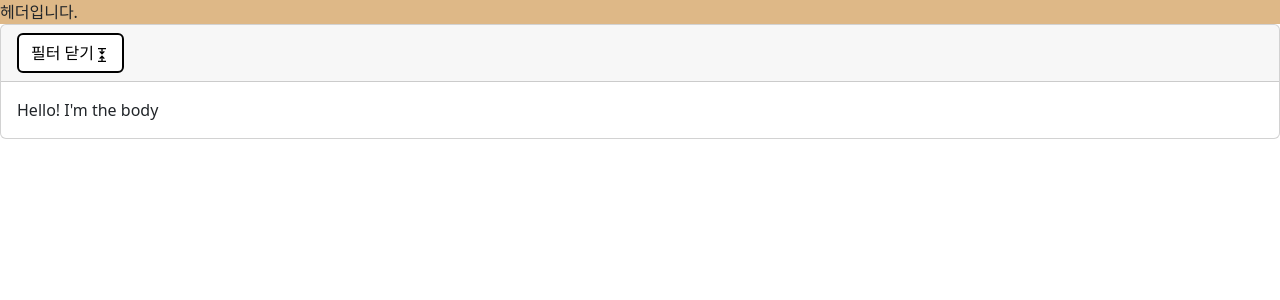
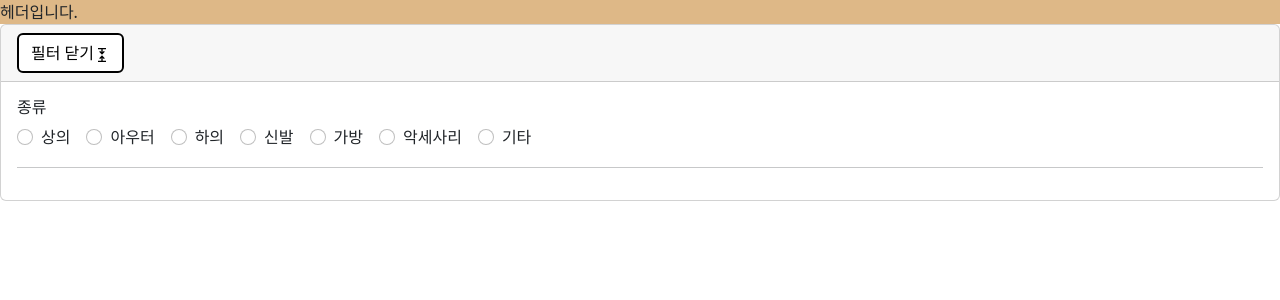
Before and after one commit to ClothPick/ClothPick-Team-Project-Web, a React (Create React App) app: page / in a window 1280 px wide. Shown: the top 300 px of the page. Built offline with nearby package versions, Linux system fonts and the light colour scheme.

Commit message:
[내 옷장] Filter 기능 내용
Filter 안의 내용 옷 `종류`를 추가하였습니다.

```diff
--- a/src/Component/Closet/ClosetFilter.jsx
+++ b/src/Component/Closet/ClosetFilter.jsx
@@ -1,8 +1,8 @@
-import React, {useState} from "react";
+import React, { useState } from "react";
 import 'bootstrap/dist/css/bootstrap.min.css';
 import Button from 'react-bootstrap/Button';
-// import { CgArrowsShrinkV } from 'react-icons/cg';
 import { CgArrowsMergeAltV } from 'react-icons/cg';
+import Form from 'react-bootstrap/Form';
 
 import Accordion from 'react-bootstrap/Accordion';
 import { useAccordionButton } from 'react-bootstrap/AccordionButton';
@@ -12,7 +12,7 @@ import Card from 'react-bootstrap/Card';
 function CustomToggle({ children, eventKey }) {
 
   const decoratedOnClick = useAccordionButton(eventKey, () =>
-    console.log('totally custom!'),
+    console.log('필터 클릭'),
   );
 
   const [textColor, setTextColor] = useState('black')
@@ -47,7 +47,7 @@ function CustomToggle({ children, eventKey }) {
       }
       }
     >
-      <span style={{color:textColor}}>{contents}<CgArrowsMergeAltV/></span>
+      <span style={{ color: textColor }}>{contents}<CgArrowsMergeAltV /></span>
 
       {children}
     </Button>
@@ -63,7 +63,69 @@ function ClosetFilter() {
             <CustomToggle eventKey="0"></CustomToggle>
           </Card.Header>
           <Accordion.Collapse eventKey="0">
-          <Card.Body>Hello! I'm the body</Card.Body>
+            <Card.Body>
+              <Form>
+                <h6>종류</h6>
+                {['radio'].map((type) => (
+                  <div key={`inline-${type}`} className="mb-3">
+                    <Form.Check
+                      inline
+                      label="상의"
+                      name="group1"
+                      type={type}
+                      id={`inline-${type}-1`}
+                    />
+                    <Form.Check
+                      inline
+                      label="아우터"
+                      name="group1"
+                      type={type}
+                      id={`inline-${type}-2`}
+                    />
+                    <Form.Check
+                      inline
+                      label="하의"
+                      name="group1"
+                      type={type}
+                      id={`inline-${type}-3`}
+                    />
+
+                    <Form.Check
+                      inline
+                      label="신발"
+                      name="group1"
+                      type={type}
+                      id={`inline-${type}-4`}
+                    />
+
+                    <Form.Check
+                      inline
+                      label="가방"
+                      name="group1"
+                      type={type}
+                      id={`inline-${type}-5`}
+                    />
+
+                    <Form.Check
+                      inline
+                      label="악세사리"
+                      name="group1"
+                      type={type}
+                      id={`inline-${type}-6`}
+                    />
+
+                    <Form.Check
+                      inline
+                      label="기타"
+                      name="group1"
+                      type={type}
+                      id={`inline-${type}-7`}
+                    />
+                  </div>
+                ))}
+              </Form>
+              <hr />
+            </Card.Body>
           </Accordion.Collapse>
         </Card>
       </Accordion>
```
Lines whose indentation alone changed are shown as unchanged.
